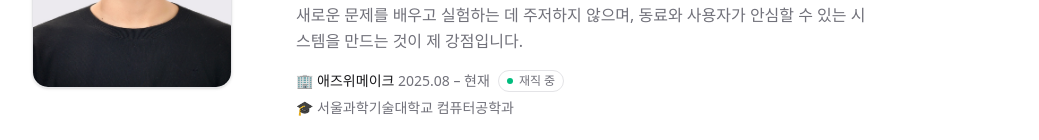
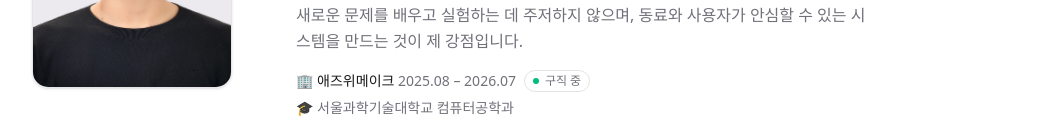
Before and after one commit to maruhxn/portfolio, a Next.js app: page / in a window 1280 px wide. Shown: the part 388-528 px from the top of the page, without its empty margins (120-1159 px from the left). Built offline with nearby package versions, Linux system fonts and the light colour scheme; a web font is replaced by a local one.

Commit message:
content: 재직 상태를 구직 중으로 변경
2026.07.31 퇴사, 08.01부터 구직 중 상태 반영

```diff
--- a/components/sections/hero.tsx
+++ b/components/sections/hero.tsx
@@ -27,7 +27,7 @@ export function Hero() {
             </span>
             <span className="inline-flex items-center gap-1.5 rounded-full border border-border px-2 py-0.5 text-xs">
               <span className="h-1.5 w-1.5 animate-pulse rounded-full bg-emerald-500" />
-              재직 중
+              구직 중
             </span>
           </p>
           <p>
--- a/content/profile.ts
+++ b/content/profile.ts
@@ -6,7 +6,7 @@ export const profile = {
     "신뢰할 수 있는 결과가 나올 때까지 문제를 놓지 않는 백엔드 개발자입니다.\n결제·정산과 32만 사용자 데이터 전환에서는 정상 처리뿐 아니라 중복·지연·동시성·장애 이후의 복구까지 책임졌습니다.\n검색 엔진 내재화에서는 평가 기준 수립부터 품질 개선과 성능 병목 규명까지 낯선 영역을 집요하게 파고들었습니다.\n새로운 문제를 배우고 실험하는 데 주저하지 않으며, 동료와 사용자가 안심할 수 있는 시스템을 만드는 것이 제 강점입니다.",
   career: {
     company: "애즈위메이크",
-    period: "2025.08 – 현재",
+    period: "2025.08 – 2026.07",
   },
   education: {
     school: "서울과학기술대학교",
```
